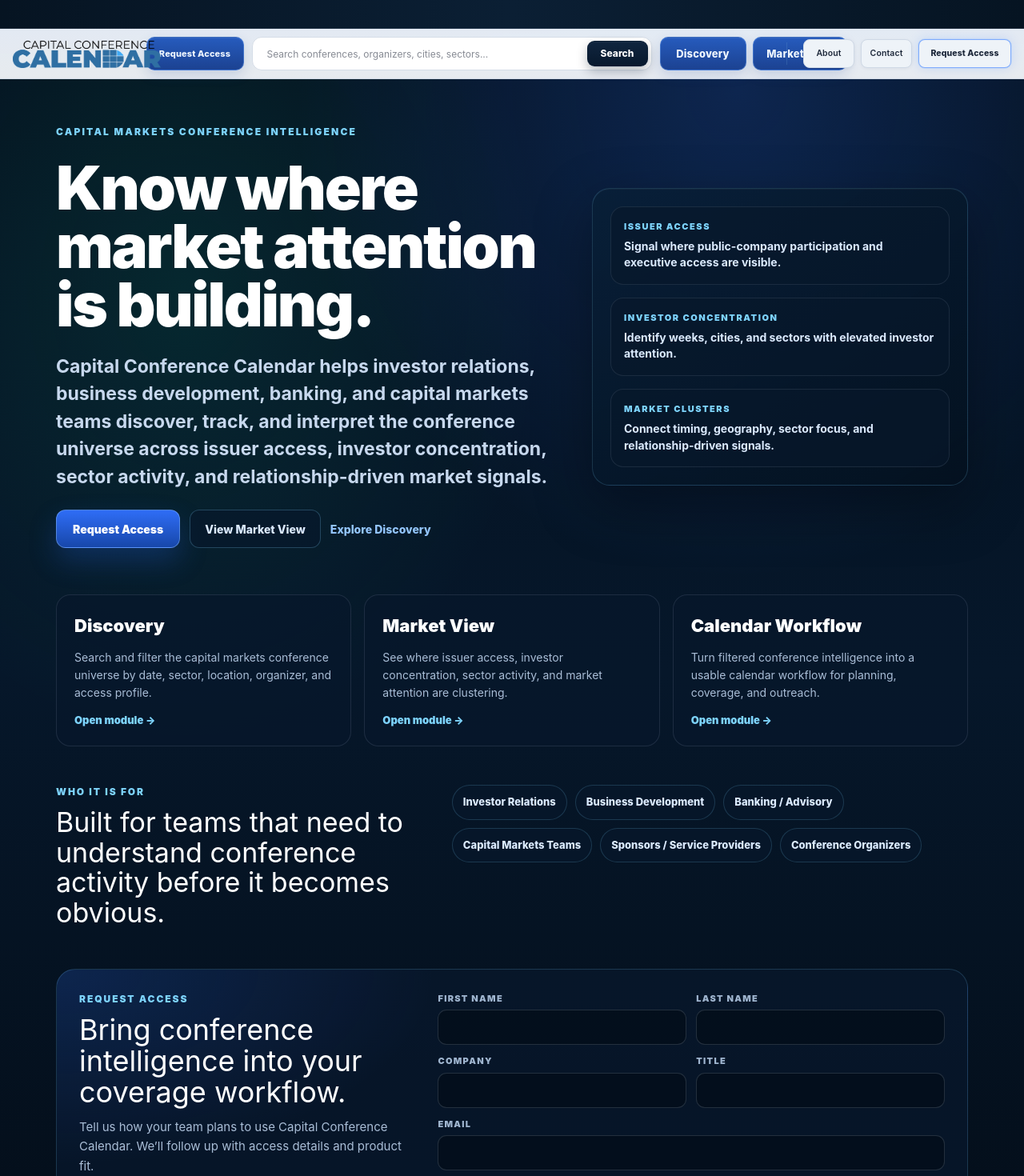
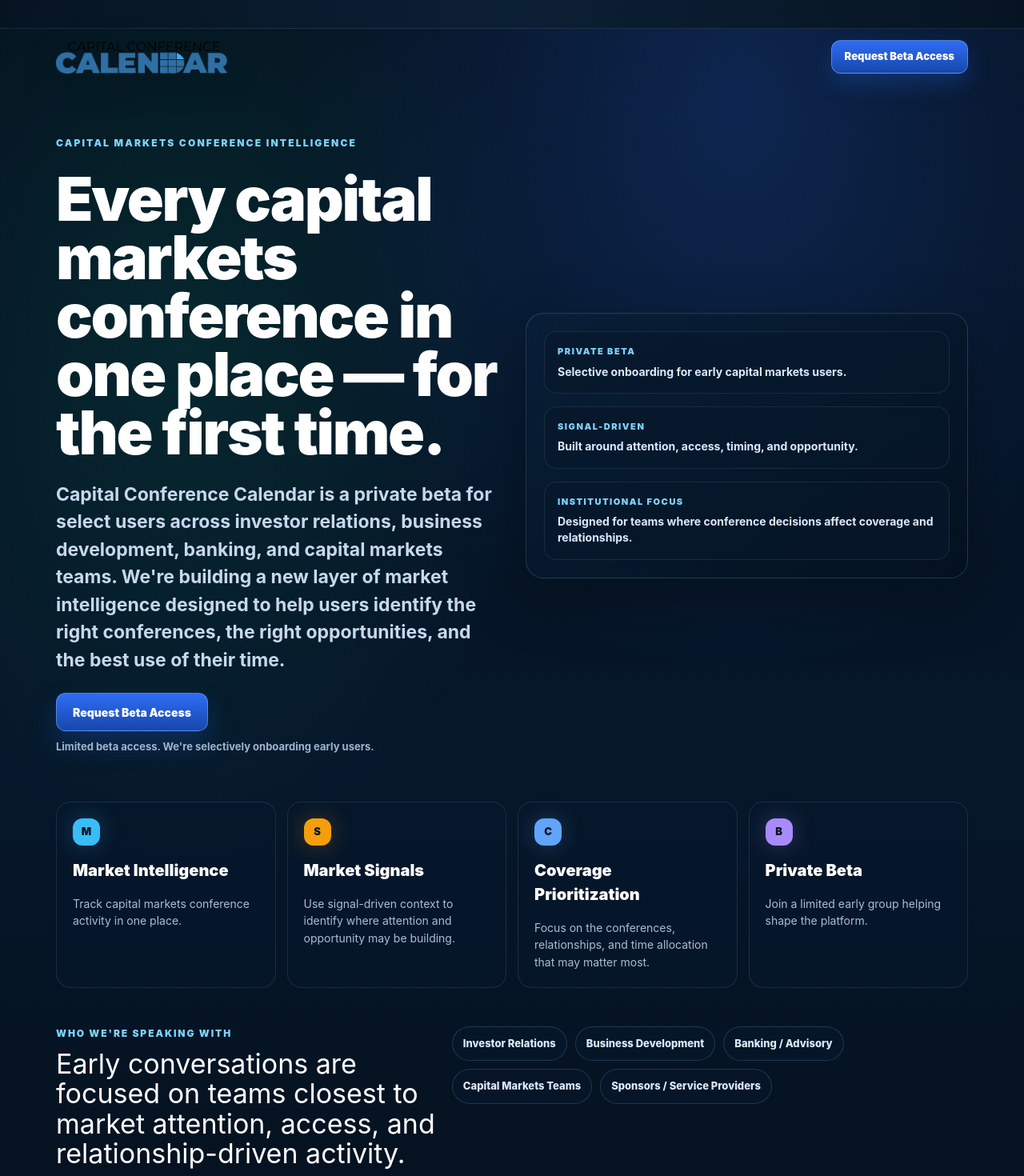
Before and after one commit to Capitalconferencecalendar/capital-conference-calendar, a Next.js app: page / in a window 1280 px wide. Shown: the top 1470 px of the page at 80% size. Built offline with nearby package versions, Linux system fonts and the light colour scheme.

Commit message:
Refine landing page for private beta access

```diff
--- a/app/LandingPageClient.tsx
+++ b/app/LandingPageClient.tsx
@@ -1,24 +1,31 @@
 "use client";
 
-import Link from "next/link";
 import { FormEvent, useState } from "react";
-import Header from "./components/Header";
 
-const moduleCards = [
+const betaCards = [
   {
-    title: "Discovery",
-    body: "Search and filter the capital markets conference universe by date, sector, location, organizer, and access profile.",
-    href: "/discovery",
+    title: "Market Intelligence",
+    body: "Track capital markets conference activity in one place.",
+    accent: "#38bdf8",
+    icon: "M",
   },
   {
-    title: "Market View",
-    body: "See where issuer access, investor concentration, sector activity, and market attention are clustering.",
-    href: "/market-view",
+    title: "Market Signals",
+    body: "Use signal-driven context to identify where attention and opportunity may be building.",
+    accent: "#f59e0b",
+    icon: "S",
   },
   {
-    title: "Calendar Workflow",
-    body: "Turn filtered conference intelligence into a usable calendar workflow for planning, coverage, and outreach.",
-    href: "/discovery",
+    title: "Coverage Prioritization",
+    body: "Focus on the conferences, relationships, and time allocation that may matter most.",
+    accent: "#60a5fa",
+    icon: "C",
+  },
+  {
+    title: "Private Beta",
+    body: "Join a limited early group helping shape the platform.",
+    accent: "#a78bfa",
+    icon: "B",
   },
 ];
 
@@ -28,7 +35,6 @@
   "Banking / Advisory",
   "Capital Markets Teams",
   "Sponsors / Service Providers",
-  "Conference Organizers",
 ];
 
 export default function LandingPageClient() {
@@ -78,25 +84,65 @@
       <div
         aria-hidden="true"
         style={{
-          position: "fixed",
+          position: "absolute",
           top: 0,
           left: 0,
           right: 0,
           height: "36px",
-          zIndex: 48,
           background: "linear-gradient(90deg, #061422 0%, #0b1f34 50%, #061422 100%)",
           borderBottom: "1px solid rgba(148,163,184,0.16)",
         }}
       />
-      <Header active="dashboard" workspaceMode={undefined} />
+      <nav
+        style={{
+          position: "relative",
+          zIndex: 2,
+          maxWidth: "1180px",
+          margin: "0 auto",
+          padding: "50px 20px 0",
+          display: "flex",
+          alignItems: "center",
+          justifyContent: "space-between",
+          gap: "18px",
+        }}
+      >
+        <a href="/" aria-label="Capital Conference Calendar home" style={{ display: "inline-flex", alignItems: "center" }}>
+          <img
+            src="/logo.png"
+            alt="Capital Conference Calendar"
+            style={{ height: "42px", width: "auto", display: "block", filter: "drop-shadow(0 10px 22px rgba(0,0,0,0.24))" }}
+          />
+        </a>
+        <a
+          href="#request-access"
+          style={{
+            height: "42px",
+            padding: "0 16px",
+            borderRadius: "12px",
+            border: "1px solid rgba(147,197,253,0.44)",
+            background: "linear-gradient(180deg, #2f6df6 0%, #1747aa 100%)",
+            color: "#ffffff",
+            textDecoration: "none",
+            display: "inline-flex",
+            alignItems: "center",
+            justifyContent: "center",
+            fontSize: "13px",
+            fontWeight: 950,
+            boxShadow: "0 12px 28px rgba(37,99,235,0.28)",
+            whiteSpace: "nowrap",
+          }}
+        >
+          Request Beta Access
+        </a>
+      </nav>
 
       <section
         style={{
           maxWidth: "1180px",
           margin: "0 auto",
-          padding: "156px 20px 58px",
+          padding: "78px 20px 58px",
           display: "grid",
-          gridTemplateColumns: "minmax(0, 1.15fr) minmax(320px, 0.85fr)",
+          gridTemplateColumns: "repeat(auto-fit, minmax(320px, 1fr))",
           gap: "34px",
           alignItems: "center",
         }}
@@ -124,7 +170,7 @@
               maxWidth: "780px",
             }}
           >
-            Know where market attention is building.
+            Every capital markets conference in one place — for the first time.
           </h1>
           <p
             style={{
@@ -136,10 +182,10 @@
               fontWeight: 650,
             }}
           >
-            Capital Conference Calendar helps investor relations, business development, banking, and capital markets teams discover, track, and interpret the conference universe across issuer access, investor concentration, sector activity, and relationship-driven market signals.
+            Capital Conference Calendar is a private beta for select users across investor relations, business development, banking, and capital markets teams. We&apos;re building a new layer of market intelligence designed to help users identify the right conferences, the right opportunities, and the best use of their time.
           </p>
-          <div style={{ display: "flex", flexWrap: "wrap", gap: "12px", alignItems: "center" }}>
-            <Link
+          <div style={{ display: "grid", gap: "10px", justifyItems: "start" }}>
+            <a
               href="#request-access"
               style={{
                 height: "48px",
@@ -157,38 +203,11 @@
                 boxShadow: "0 16px 34px rgba(37,99,235,0.26)",
               }}
             >
-              Request Access
-            </Link>
-            <Link
-              href="/market-view"
-              style={{
-                height: "48px",
-                padding: "0 18px",
-                borderRadius: "12px",
-                display: "inline-flex",
-                alignItems: "center",
-                justifyContent: "center",
-                color: "#dbeafe",
-                textDecoration: "none",
-                fontSize: "14px",
-                fontWeight: 850,
-                background: "rgba(8,24,44,0.72)",
-                border: "1px solid rgba(125,211,252,0.24)",
-              }}
-            >
-              View Market View
-            </Link>
-            <Link
-              href="/discovery"
-              style={{
-                color: "#93c5fd",
-                textDecoration: "none",
-                fontSize: "14px",
-                fontWeight: 850,
-              }}
-            >
-              Explore Discovery
-            </Link>
+              Request Beta Access
+            </a>
+            <div style={{ color: "#9fb5cf", fontSize: "13px", fontWeight: 750 }}>
+              Limited beta access. We&apos;re selectively onboarding early users.
+            </div>
           </div>
         </div>
 
@@ -205,9 +224,9 @@
           }}
         >
           {[
-            ["Issuer Access", "Signal where public-company participation and executive access are visible."],
-            ["Investor Concentration", "Identify weeks, cities, and sectors with elevated investor attention."],
-            ["Market Clusters", "Connect timing, geography, sector focus, and relationship-driven signals."],
+            ["Private Beta", "Selective onboarding for early capital markets users."],
+            ["Signal-Driven", "Built around attention, access, timing, and opportunity."],
+            ["Institutional Focus", "Designed for teams where conference decisions affect coverage and relationships."],
           ].map(([label, body]) => (
             <div
               key={label}
@@ -230,31 +249,44 @@
       </section>
 
       <section style={{ maxWidth: "1180px", margin: "0 auto", padding: "0 20px 48px" }}>
-        <div style={{ display: "grid", gridTemplateColumns: "repeat(3, minmax(0, 1fr))", gap: "16px" }}>
-          {moduleCards.map((card) => (
-            <Link
+        <div style={{ display: "grid", gridTemplateColumns: "repeat(auto-fit, minmax(220px, 1fr))", gap: "14px" }}>
+          {betaCards.map((card) => (
+            <div
               key={card.title}
-              href={card.href}
               style={{
-                minHeight: "190px",
-                padding: "22px",
+                minHeight: "164px",
+                padding: "20px",
                 borderRadius: "18px",
                 border: "1px solid rgba(148,163,184,0.16)",
                 background: "rgba(8,24,44,0.74)",
-                textDecoration: "none",
                 color: "#dbeafe",
                 display: "grid",
-                alignContent: "space-between",
+                gap: "16px",
+                alignContent: "start",
               }}
             >
-              <div>
-                <div style={{ color: "#ffffff", fontSize: "22px", fontWeight: 950 }}>{card.title}</div>
-                <p style={{ margin: "12px 0 0", color: "#a9bdd6", fontSize: "14px", lineHeight: 1.55 }}>
-                  {card.body}
-                </p>
+              <div
+                aria-hidden="true"
+                style={{
+                  width: "34px",
+                  height: "34px",
+                  borderRadius: "12px",
+                  display: "grid",
+                  placeItems: "center",
+                  color: "#061422",
+                  background: card.accent,
+                  boxShadow: `0 0 28px ${card.accent}42`,
+                  fontSize: "13px",
+                  fontWeight: 950,
+                }}
+              >
+                {card.icon}
               </div>
-              <div style={{ color: "#7dd3fc", fontSize: "13px", fontWeight: 900 }}>Open module &rarr;</div>
-            </Link>
+              <div style={{ color: "#ffffff", fontSize: "20px", fontWeight: 950 }}>{card.title}</div>
+              <div style={{ color: "#a9bdd6", fontSize: "14px", lineHeight: 1.55 }}>
+                {card.body}
+              </div>
+            </div>
           ))}
         </div>
       </section>
@@ -272,10 +304,10 @@
       >
         <div>
           <div style={{ color: "#7dd3fc", fontSize: "12px", fontWeight: 950, letterSpacing: "0.16em", textTransform: "uppercase" }}>
-            Who It Is For
+            Who We&apos;re Speaking With
           </div>
           <h2 style={{ margin: "10px 0 0", color: "#ffffff", fontSize: "34px", lineHeight: 1.1 }}>
-            Built for teams that need to understand conference activity before it becomes obvious.
+            Early conversations are focused on teams closest to market attention, access, and relationship-driven activity.
           </h2>
         </div>
         <div style={{ display: "flex", flexWrap: "wrap", gap: "10px" }}>
@@ -313,13 +345,13 @@
         >
           <div>
             <div style={{ color: "#7dd3fc", fontSize: "12px", fontWeight: 950, letterSpacing: "0.16em", textTransform: "uppercase" }}>
-              Request Access
+              Request Beta Access
             </div>
             <h2 style={{ margin: "10px 0 12px", color: "#ffffff", fontSize: "36px", lineHeight: 1.08 }}>
-              Bring conference intelligence into your coverage workflow.
+              Request Beta Access
             </h2>
             <p style={{ margin: 0, color: "#a9bdd6", fontSize: "15px", lineHeight: 1.65 }}>
-              Tell us how your team plans to use Capital Conference Calendar. We’ll follow up with access details and product fit.
+              We&apos;re currently onboarding a limited number of beta users. Share your information below and we&apos;ll reach out if we think there&apos;s a strong fit for testing.
             </p>
           </div>
 
@@ -379,7 +411,7 @@
                     opacity: submitState === "submitting" ? 0.78 : 1,
                   }}
                 >
-                  {submitState === "submitting" ? "Submitting..." : "Request Access"}
+                  {submitState === "submitting" ? "Submitting..." : "Request Beta Access"}
                 </button>
                 {submitState === "error" ? (
                   <span style={{ color: "#fecaca", fontSize: "13px", fontWeight: 850 }}>
@@ -406,12 +438,7 @@
           }}
         >
           <strong style={{ color: "#dbeafe" }}>Capital Conference Calendar</strong>
-          <div style={{ display: "flex", gap: "16px", flexWrap: "wrap" }}>
-            <a href="mailto:info@capitalconferencecalendar.com" style={footerLinkStyle}>Contact</a>
-            <a href="#request-access" style={footerLinkStyle}>Request Access</a>
-            <Link href="/discovery" style={footerLinkStyle}>Discovery</Link>
-            <Link href="/market-view" style={footerLinkStyle}>Market View</Link>
-          </div>
+          <a href="#request-access" style={footerLinkStyle}>Request Beta Access</a>
         </div>
       </footer>
     </main>
--- a/app/page.tsx
+++ b/app/page.tsx
@@ -2,9 +2,9 @@
 import LandingPageClient from "./LandingPageClient";
 
 export const metadata: Metadata = {
-  title: "Capital Conference Calendar | Conference Intelligence",
+  title: "Capital Conference Calendar | Private Beta",
   description:
-    "Capital markets conference intelligence for issuer access, investor concentration, sector activity, and relationship-driven market signals.",
+    "Private beta for capital markets conference intelligence across market attention, access, timing, and relationship-driven signals.",
 };
 
 export default function HomePage() {
```
